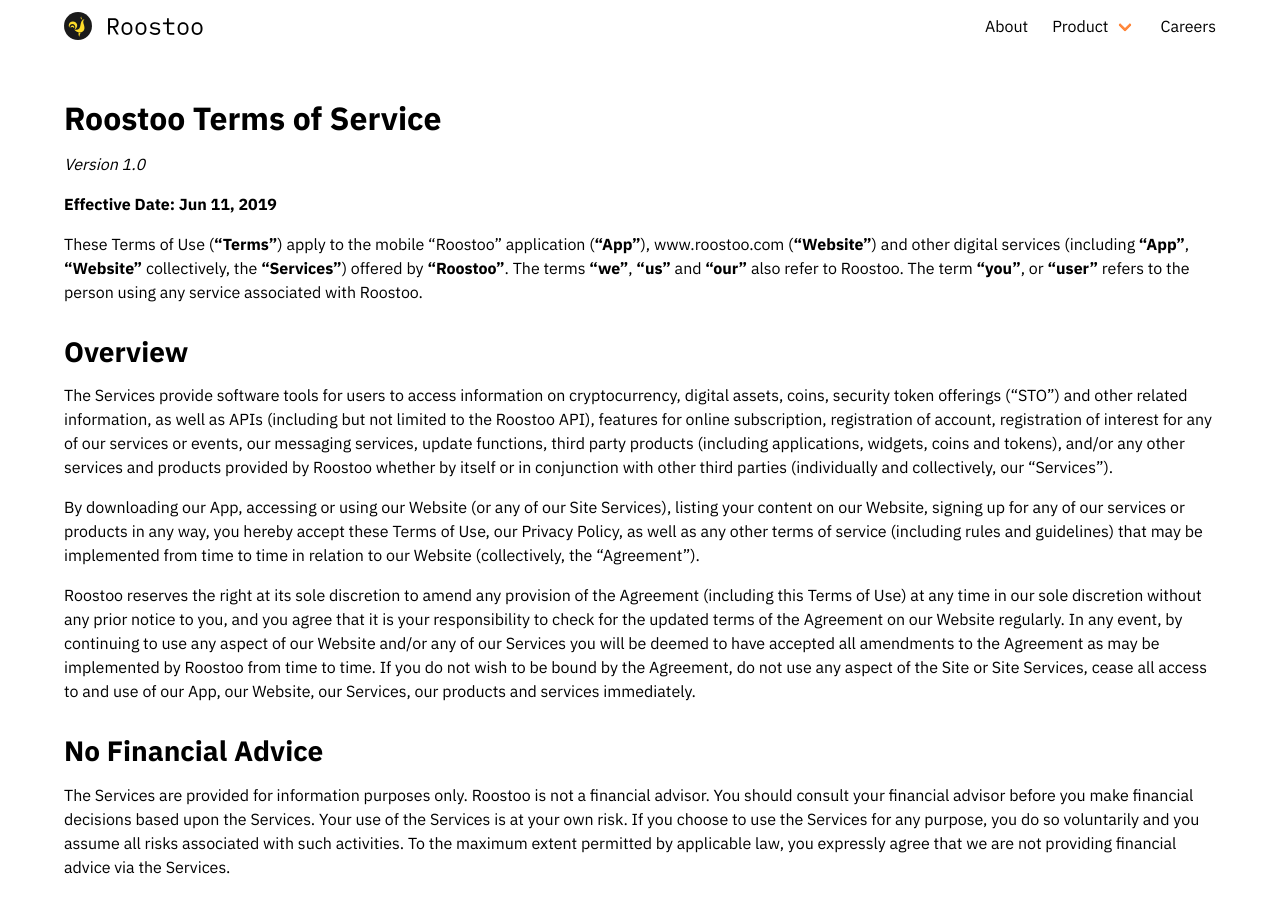
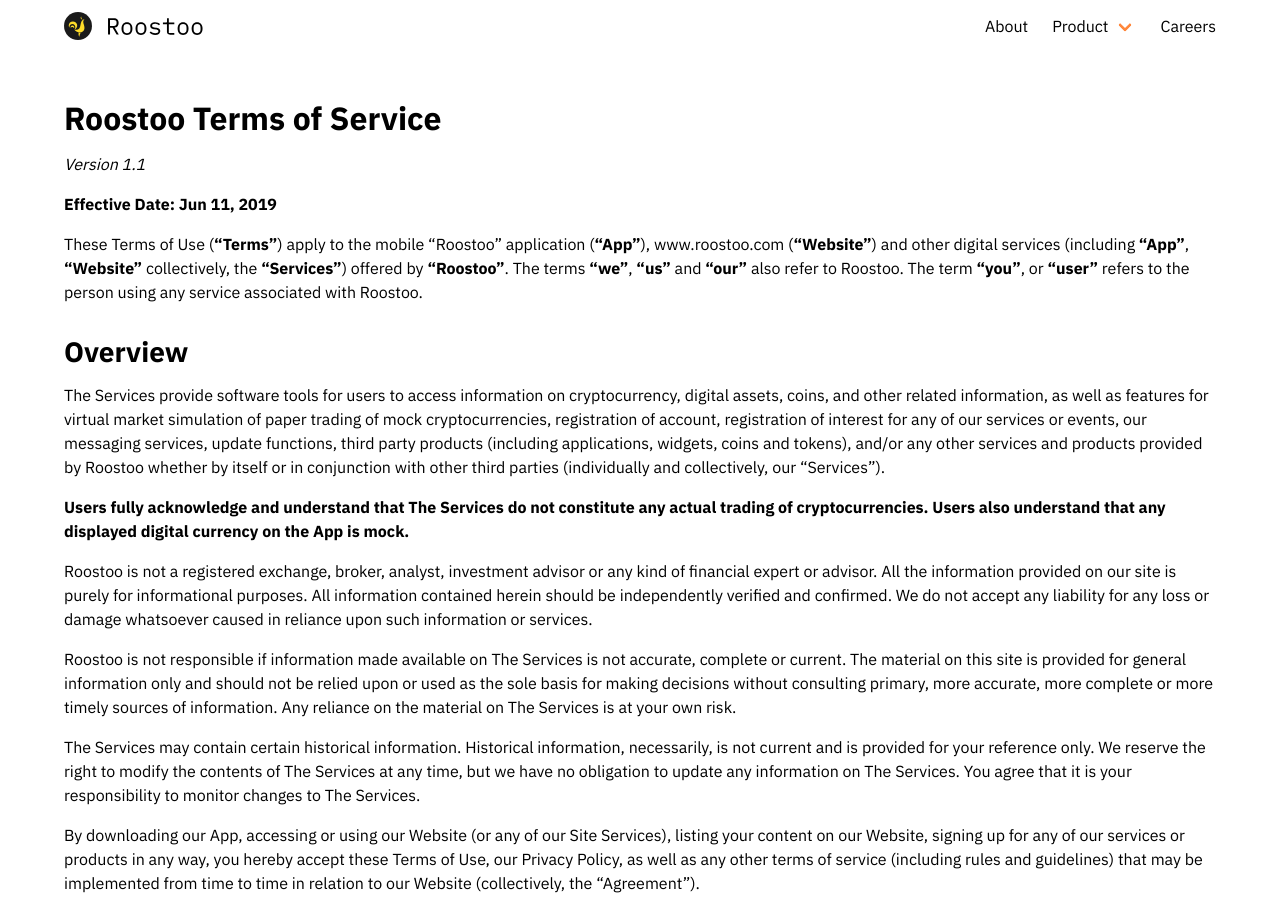
Before and after one commit to roostoo/roostoo.github.io, a Jekyll site: the page built from terms-of-service.md, in a window 1280 px wide and 900 px high. Built offline with Jekyll 4.4.1, drawn with Linux system fonts in a browser that asks for light colours; nearby versions of some CDN libraries; some of the changed text lies outside the part shown.

Commit message:
feat: update terms of service

```diff
--- a/terms-of-service.md
+++ b/terms-of-service.md
@@ -6,7 +6,7 @@
 
 # Roostoo Terms of Service
 
-*Version 1.0*
+*Version 1.1*
 
 **Effective Date: Jun 11, 2019**
 
@@ -14,13 +14,19 @@
 
 ## Overview
 
-The Services provide software tools for users to access information on cryptocurrency, digital assets, coins, security token offerings (“STO”) and other related information, as well as APIs (including but not limited to the Roostoo API), features for online subscription, registration of account, registration of interest for any of our services or events, our messaging services, update functions, third party products (including applications, widgets, coins and tokens), and/or any other services and products provided by Roostoo whether by itself or in conjunction with other third parties (individually and collectively, our “Services”).
+The Services provide software tools for users to access information on cryptocurrency, digital assets, coins, and other related information, as well as features for virtual market simulation of paper trading of mock cryptocurrencies, registration of account, registration of interest for any of our services or events, our messaging services, update functions, third party products (including applications, widgets, coins and tokens), and/or any other services and products provided by Roostoo whether by itself or in conjunction with other third parties (individually and collectively, our “Services”).
 
-By downloading our App, accessing or using our Website (or any of our Site Services), listing your content on our Website, signing up for any of our services or products in any way, you hereby accept these Terms of Use, our Privacy Policy, as well as any other terms of service (including rules and guidelines) that may be implemented from time to time in relation to our Website (collectively, the "Agreement").
+**Users fully acknowledge and understand that The Services do not constitute any actual trading of cryptocurrencies. Users also understand that any displayed digital currency on the App is mock.**
+
+Roostoo is not a registered exchange, broker, analyst, investment advisor or any kind of financial expert or advisor. All the information provided on our site is purely for informational purposes. All information contained herein should be independently verified and confirmed. We do not accept any liability for any loss or damage whatsoever caused in reliance upon such information or services.
+
+Roostoo is not responsible if information made available on The Services is not accurate, complete or current. The material on this site is provided for general information only and should not be relied upon or used as the sole basis for making decisions without consulting primary, more accurate, more complete or more timely sources of information. Any reliance on the material on The Services is at your own risk.
+
+The Services may contain certain historical information. Historical information, necessarily, is not current and is provided for your reference only. We reserve the right to modify the contents of The Services at any time, but we have no obligation to update any information on The Services. You agree that it is your responsibility to monitor changes to The Services.
+
+By downloading our App, accessing or using our Website (or any of our Site Services), listing your content on our Website, signing up for any of our services or products in any way, you hereby accept these Terms of Use, our Privacy Policy, as well as any other terms of service (including rules and guidelines) that may be implemented from time to time in relation to our Website (collectively, the “Agreement”).
 
 Roostoo reserves the right at its sole discretion to amend any provision of the Agreement (including this Terms of Use) at any time in our sole discretion without any prior notice to you, and you agree that it is your responsibility to check for the updated terms of the Agreement on our Website regularly. In any event, by continuing to use any aspect of our Website and/or any of our Services you will be deemed to have accepted all amendments to the Agreement as may be implemented by Roostoo from time to time. If you do not wish to be bound by the Agreement, do not use any aspect of the Site or Site Services, cease all access to and use of our App, our Website, our Services, our products and services immediately.
-
-
 
 
 ## No Financial Advice
@@ -38,16 +44,19 @@
 
 To the maximum extent permitted by applicable law, Roostoo assumes no liability or responsibility for any (i) errors, mistakes, or inaccuracies of any content; (ii) personal injury or property damage, of any nature whatsoever, resulting from your access to or use of the service; (iii) any unauthorized access to or use of our servers and/or any and all information stored therein; (iv) any interruption or cessation of transmission to or from the Services; (v) any bugs, viruses, trojan horses, or the like that may be transmitted to or through the Services by any third party; (vi) any errors or omissions in any content or for any loss or damage incurred as a result of the use of any content posted, transmitted, or otherwise made available through the Services; and/or (vii) the defamatory, offensive, or illegal conduct of any third party.
 
+In no event shall Roostoo (and its respective officers, directors, employees, members, agents, and affiliates) be liable for any direct, indirect, punitive, incidental, special, or consequential damages or damages for lost profits, arising out of, or in any way connected with, your access to or use of the Services or with the delay or inability to access, display, or use the service; any computer viruses, information, software, linked services, products, and services obtained through the Services; or otherwise arising out of the access to or use of the Services whether based on a theory of negligence, contract, tort, strict liability, or otherwise, and even if Roostoo has been advised of the possibility of such damages. In no event shall Roostoo (and its respective officers, directors, employees, members, agents, and affiliates) be liable to you for any claims, proceedings, liabilities, obligations, damages, losses or costs. The limitation of liability reflects the allocation of risk between the parties. The limitations specified in this section will survive and apply even if any limited remedy specified in these terms is found to have failed of its essential purpose. The disclaimers, exclusions, and limitations of liability under this agreement will not apply to the extent prohibited by applicable law.
 
 
-In no event shall Roostoo (and its respective officers, directors, employees, members, agents, and affiliates) be liable for any direct, indirect, punitive, incidental, special, or consequential damages or damages for lost profits, arising out of, or in any way connected with, your access to or use of the Services or with the delay or inability to access, display, or use the service; any computer viruses, information, software, linked services, products, and services obtained through the Services; or otherwise arising out of the access to or use of the Services whether based on a theory of negligence, contract, tort, strict liability, or otherwise, and even if Roostoo has been advised of the possibility of such damages. In no event shall Roostoo (and its respective officers, directors, employees, members, agents, and affiliates) be liable to you for any claims, proceedings, liabilities, obligations, damages, losses or costs. The limitation of liability reflects the allocation of risk between the parties. The limitations specified in this section will survive and apply even if any limited remedy specified in these terms is found to have failed of its essential purpose. The disclaimers, exclusions, and limitations of liability under this agreement will not apply to the extent prohibited by applicable law.
+## Prohibited Uses
+
+In addition to other prohibitions as set forth in the Terms of Service, you are prohibited from using The Services: (a) for any unlawful purpose; (b) to solicit others to perform or participate in any unlawful acts; (c) to violate any international, federal, provincial or state regulations, rules, laws, or local ordinances; (d) to infringe upon or violate our intellectual property rights or the intellectual property rights of others; (e) to harass, abuse, insult, harm, defame, slander, disparage, intimidate, or discriminate based on gender, sexual orientation, religion, ethnicity, race, age, national origin, or disability; (f) to submit false or misleading information; (g) to upload or transmit viruses or any other type of malicious code that will or may be used in any way that will affect the functionality or operation of the Service or of any related website, other websites, or the Internet; (h) to collect or track the personal information of others; (i) to spam, phish, pharm, pretext, spider, crawl, or scrape; (j) for any obscene or immoral purpose; or (k) to interfere with or circumvent the security features of the Service or any related website, other websites, or the Internet. We reserve the right to terminate your use of the Service or any related website for violating any of the prohibited uses including the use of proxy servers.
 
 
 ## Third Party Websites
 
 The Services may contain links to third-party websites. Your use of all links to third-party websites is at your own risk. We do not monitor or have any control over, and make no claim or representation regarding third-party websites. To the extent such links are provided by us, they are provided only as a convenience, and a link to a third-party websites does not imply our endorsement, adoption or sponsorship of, or affiliation with, such third-party websites.
 
-When you leave the Website, whether via a link contained on the Website or through the use of your web browser or other navigational tool, the information you view is not provided by us. Our terms and policies do not govern your use of third-party websites. We are not responsible for, have no control over and do not monitor or review the content of any other website. A link to a third-party website does not imply sponsorship, approval, affiliation or endorsement by Roostoo of the linked third-party website or of that third party's products or services.
+When you leave the Website, whether via a link contained on the Website or through the use of your web browser or other navigational tool, the information you view is not provided by us. Our terms and policies do not govern your use of third-party websites. We are not responsible for, have no control over and do not monitor or review the content of any other website. A link to a third-party website does not imply sponsorship, approval, affiliation or endorsement by Roostoo of the linked third-party website or of that third party’s products or services.
 
 You agree that Roostoo will not, under any circumstances, be responsible or liable, directly or indirectly, for any goods, services, information, resources and/or content available on or through any third-party website or services, for any dealings or communications you may have with third parties, or for any harm, damages or loss caused or alleged to be caused by or in connection with any of the foregoing or your use of or reliance on the materials or the content or business practices of any third party.
 
@@ -55,6 +64,11 @@
 ## Modifying and Terminating our Services
 
 We reserve the right to modify our Services or to suspend or stop providing all or portions of our Services at any time. You also have the right to stop using our Services at any time. We are not responsible for any loss or harm related to your inability to access or use our Services.
+
+Prizes, rewards, conditions and terms of use and service for our site are subject to change without notice. We shall not be liable to you or to any third-party for any modification, price change, suspension or discontinuance of the Service.
+We reserve the right to refuse to fulfill any prize you have won through Roostoo. We may, at our sole discretion, limit or cancel quantities of prizes or rewards per person or per account.
+
+You agree to provide current, complete and accurate account information made on Roostoo. You agree to promptly update your account and other information, including your email address, so that we can complete your transactions and contact you as needed.
 
 
 ## Severability
@@ -64,7 +78,7 @@
 
 ## Governing Law and Jurisdiction
 
-Our Services Terms of Use and accordingly your agreement thereto shall be governed by and construed in accordance with the laws of the Hong Kong Special Administrative Region, without reference to any conflict-of-law principles.
+Our Services Terms of Use and accordingly your agreement thereto shall be governed by and construed in accordance with the laws of the United States and SAR, Hong Kong, without reference to any conflict-of-law principles.
 
 In the event of any disputes arising from this Website Terms of Use or any of the other provisions of the Agreement, your use of our App, our Website and/or Content, you must first contact our Company’s officer at contact@roostoo.com regarding your dispute, and use your best endeavours to amicably settle any dispute in good faith. We on our part will also use our best endeavours to amicably settle your concerns in good faith. However, if no amicable resolution is reached within 30 days, both parties agree to submit to the exclusive jurisdiction of the Courts of Hong Kong.
 
@@ -81,5 +95,4 @@
 
 These Terms, and any rights and licenses granted hereunder, may not be transferred or assigned by you, but may be assigned by Roostoo without restriction. Any attempted transfer or assignment by you in violation hereof shall be null and void.
 
-
 Any provision of the above Disclaimer and Limitation of Liability section that is declared invalid shall be deemed severable and shall not affect the validity or enforceability of the remainder.
```
